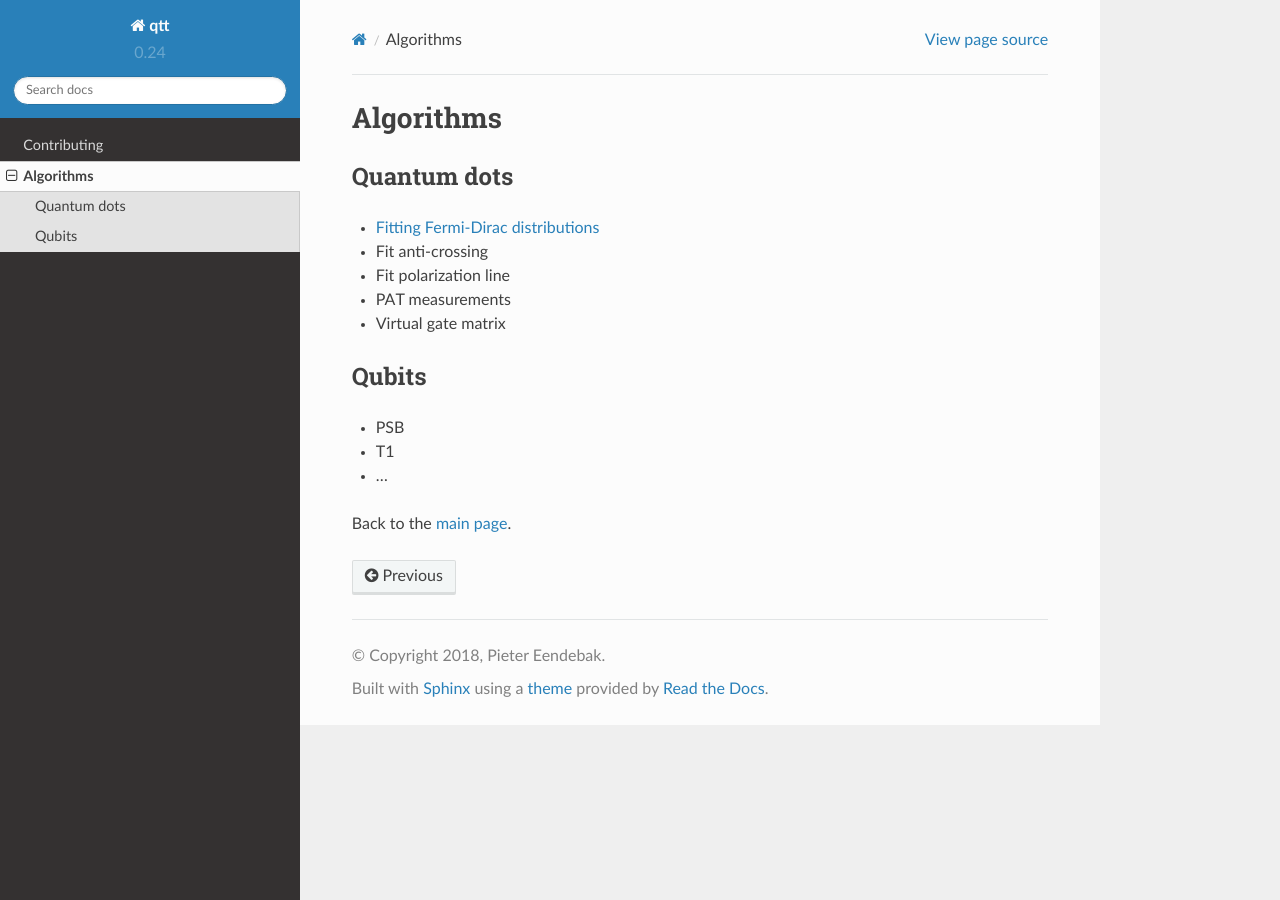
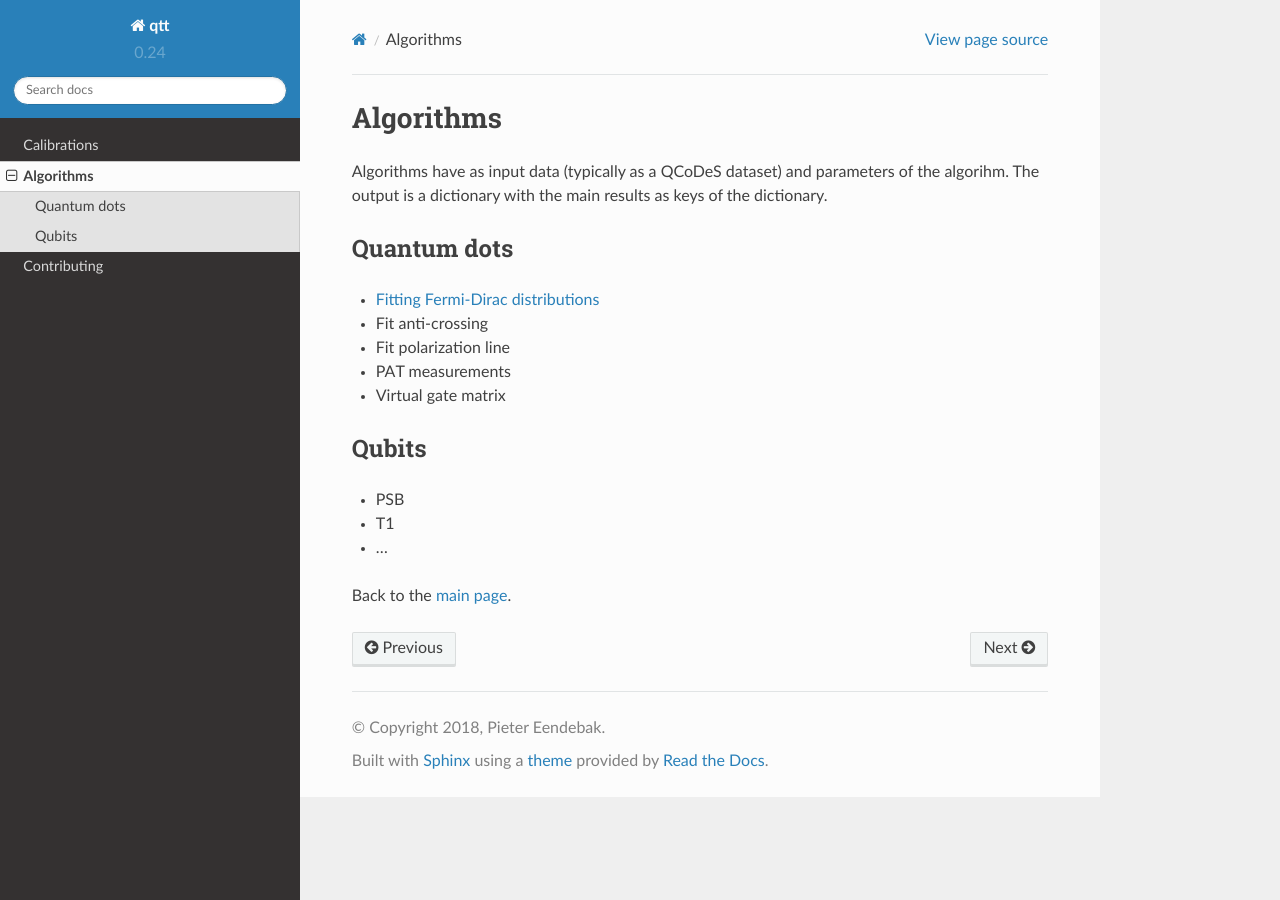
Before and after one commit to QuTech-Delft/qtt, a Sphinx documentation site: the page built from docs/algorithms.rst, in a window 1280 px wide. Built offline with Sphinx 7.4.7 and the Read the Docs theme 2.0.0, drawn with Linux system fonts in a browser that asks for light colours; the version number is read from the project's files by our own code.

Commit message:
update docs

```diff
--- a/docs/algorithms.rst
+++ b/docs/algorithms.rst
@@ -1,5 +1,8 @@
 Algorithms
 ============
+
+Algorithms have as input data (typically as a QCoDeS dataset) and parameters of the algorihm.
+The output is a dictionary with the main results as keys of the dictionary.
 
 
 Quantum dots
--- a/docs/index.rst
+++ b/docs/index.rst
@@ -33,8 +33,9 @@ Documentation
 .. toctree::
    :maxdepth: 2
 
+   calibrations
+   algorithms
    contributing
-   algorithms
 
 
 
```
